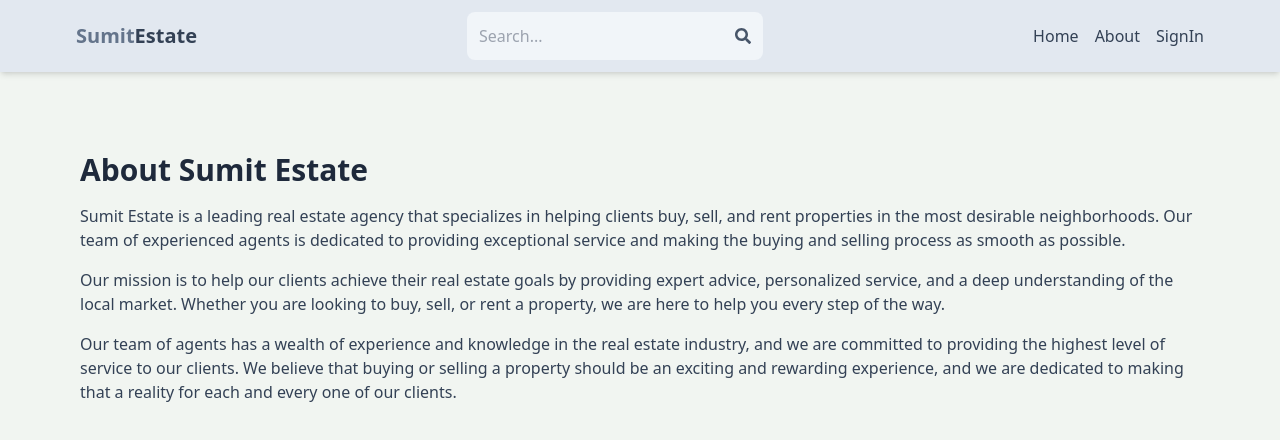
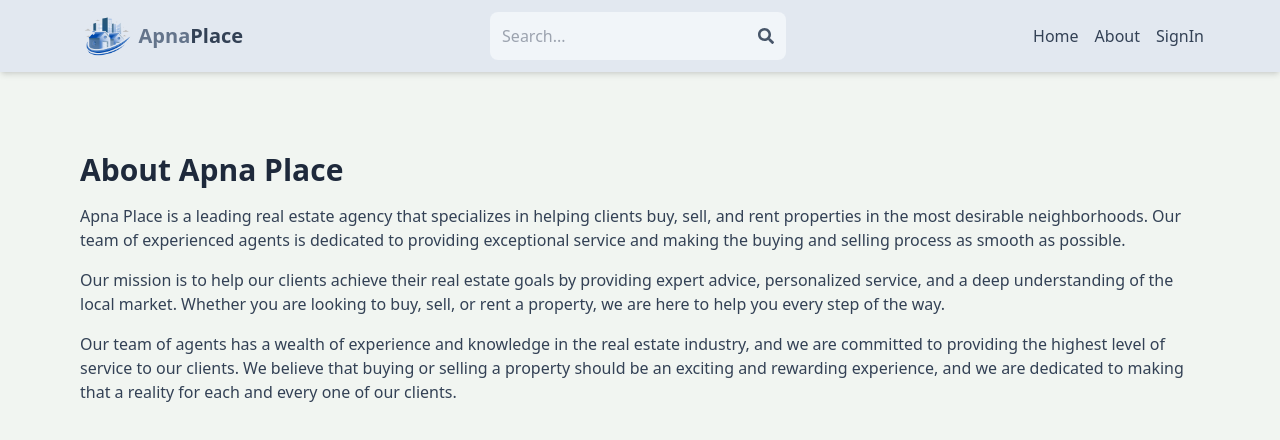
Before and after one commit to sumitjnuite/mern-estate, a React (Vite) app in the folder client/: page /about in a window 1280 px wide. Shown: the top 440 px of the page. Built offline with nearby package versions, Linux system fonts and the light colour scheme; no server answers.

Commit message:
logo and favicon added

```diff
--- a/client/index.html
+++ b/client/index.html
@@ -2,8 +2,9 @@
 <html lang="en">
   <head>
     <meta charset="UTF-8" />
+    <link rel="icon" href="/favicon.ico" />
     <meta name="viewport" content="width=device-width, initial-scale=1.0" />
-    <title>Sumit Estate</title>
+    <title>Apna Place</title>
   </head>
   <body>
     <div id="root"></div>
--- a/client/src/components/Header.jsx
+++ b/client/src/components/Header.jsx
@@ -2,6 +2,7 @@ import React, { useEffect, useState } from "react";
 import { FaSearch } from "react-icons/fa"; // npm i react-icons
 import { useSelector } from "react-redux";
 import { Link, useNavigate } from "react-router-dom";
+import ApnaPlaceLogo from '../assets/ApnaPlaceLogo.png';
 
 const Header = () => {
   const { currentUser } = useSelector((state) => state.user);
@@ -29,9 +30,10 @@ const Header = () => {
     <header className="bg-slate-200 shadow-md">
       <div className="flex justify-between items-center max-w-6xl mx-auto p-3">
         <Link to="/">
-          <h1 className="font-bold text-sm sm:text-xl flex flex-wrap">
-            <span className="text-slate-500">Sumit</span>
-            <span className="text-slate-700">Estate</span>
+          <h1 className="font-bold text-sm sm:text-xl flex flex-wrap items-center">
+            <img src={ApnaPlaceLogo} alt="logo" className="h-[40px] mx-2"/>
+            <span className="text-slate-500">Apna</span>
+            <span className="text-slate-700">Place</span>
           </h1>
         </Link>
         <form
--- a/client/src/pages/About.jsx
+++ b/client/src/pages/About.jsx
@@ -4,10 +4,10 @@ const About = () => {
   return (
     <div className="py-20 px-4 max-w-6xl mx-auto">
       <h1 className="text-3xl font-bold mb-4 text-slate-800">
-        About Sumit Estate
+        About Apna Place
       </h1>
       <p className="mb-4 text-slate-700">
-        Sumit Estate is a leading real estate agency that specializes in
+        Apna Place is a leading real estate agency that specializes in
         helping clients buy, sell, and rent properties in the most desirable
         neighborhoods. Our team of experienced agents is dedicated to providing
         exceptional service and making the buying and selling process as smooth
--- a/client/src/pages/Home.jsx
+++ b/client/src/pages/Home.jsx
@@ -56,7 +56,7 @@ const Home = () => {
           place with ease
         </h1>
         <div className="text-gray-400 text-xs sm:text-sm">
-          Sumit Estate is the best place to find your next perfect place to
+          Apna Place is the best place to find your next perfect place to
           live.
           <br />
           We have a wide range of properties for you to choose from.
```
Also changed, not shown: client/src/assets/ApnaPlaceLogo.png (added), 1 other file (tests, documents, lock files or other folders).
